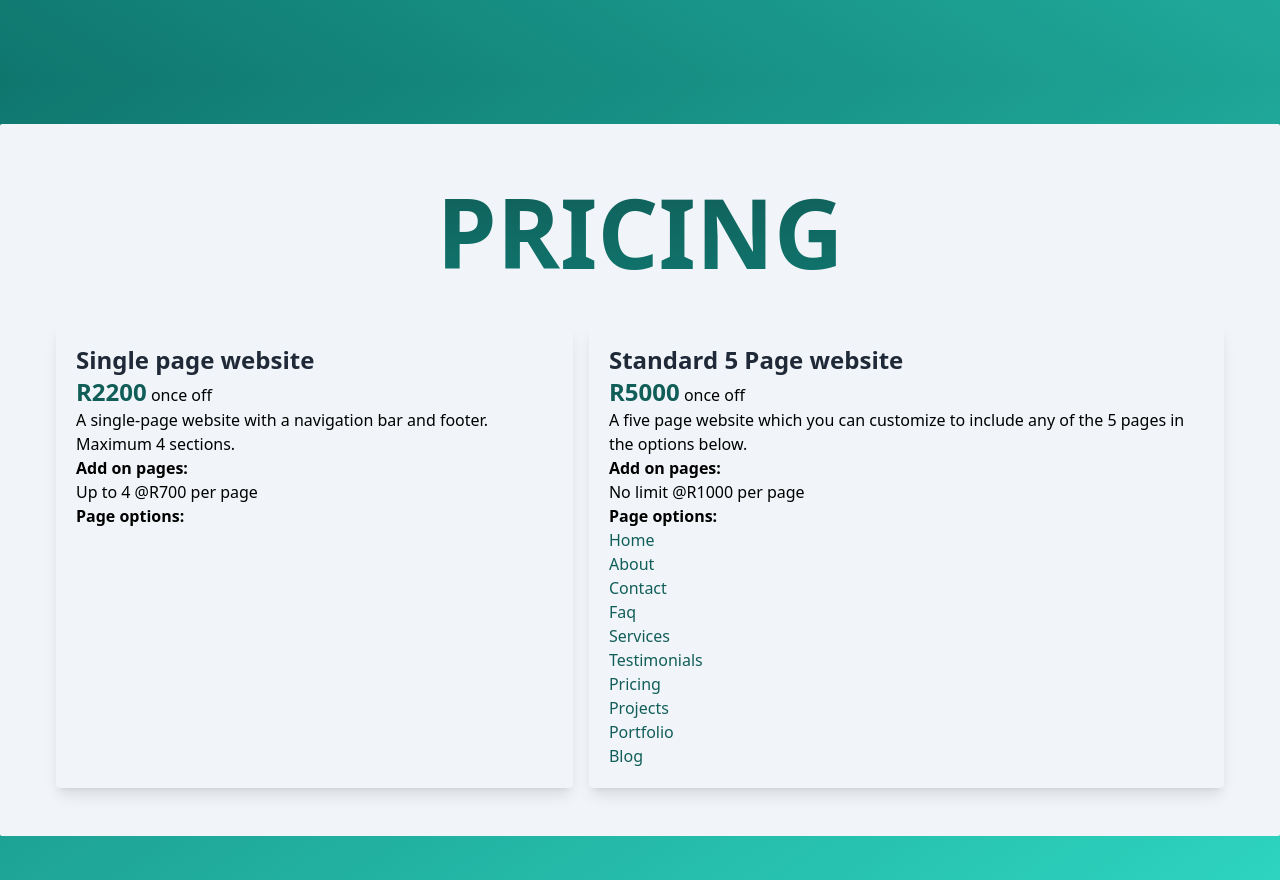
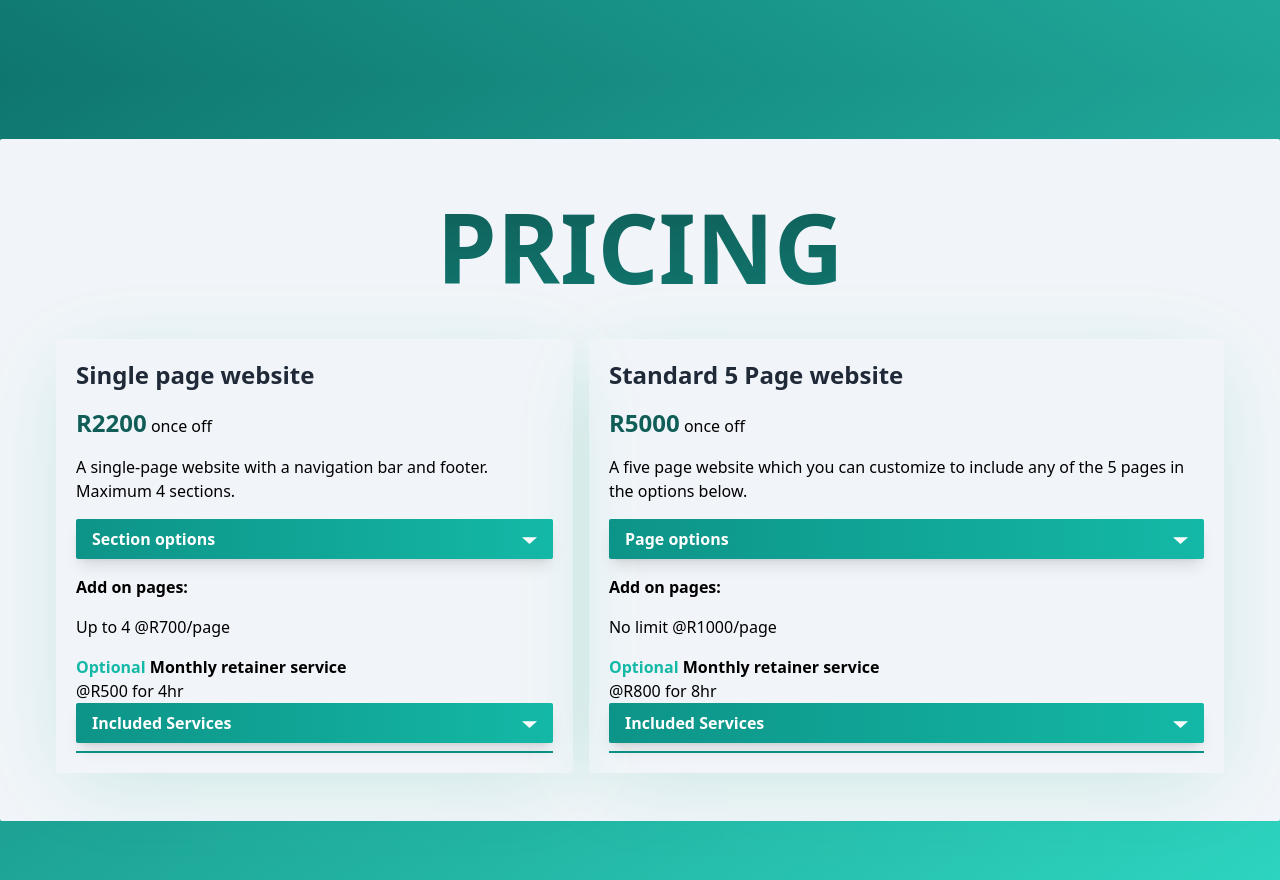
Before and after one commit to Junaidadams/portfolio-website, a React (Vite) app: page / in a window 1280 px wide. Shown: the part 720-1600 px from the top of the page. Built offline with nearby package versions, Linux system fonts and the light colour scheme.

Commit message:
Changes to pricing section mostly. Added toggle menu component.

```diff
--- a/components/FlipLink.jsx
+++ b/components/FlipLink.jsx
@@ -51,10 +51,10 @@ const FlipLink = ({ children, subText, color }) => {
   );
 };
 
-export default FlipLink;
-
 FlipLink.propTypes = {
   children: PropTypes.string,
   subText: PropTypes.string,
   color: PropTypes.string,
 };
+
+export default FlipLink;
--- a/components/Pricing.jsx
+++ b/components/Pricing.jsx
@@ -1,13 +1,15 @@
 import { pricingScheme } from "../constants";
+import ToggleMenu from "./ToggleMenu";
 
 const Pricing = () => {
   return (
     <div className=" h-full p-4 flex flex-col md:flex-row m-auto">
       {pricingScheme.map((data) => (
         <div
-          className="shadow-lg rounded my-2 md:my-0 md:mx-2 p-5"
+          className="shadow-teal-lg rounded my-2 md:my-0 md:mx-2 p-5"
           key={data.key}
         >
+          <div className="border-b-2 pb-2 space-y-4 border-teal-600">
             <h1 className="text-gray-800 font-bold text-2xl">{data.name}</h1>
             <p>
               <span className="text-teal-800 text-2xl font-black">
@@ -16,23 +18,33 @@ const Pricing = () => {
               once off
             </p>
             <p>{data.description}</p>
-
+            {data.pageOptions.length > 0 && (
+              <ToggleMenu
+                menuItems={data.pageOptions}
+                name={data.key === 1 ? "Section options" : "Page options"}
+              />
+            )}
             <h3 className="font-bold">Add on pages:</h3>
             <p>
               {data.addOnPageLimit > 0
-              ? `Up to ${data.addOnPageLimit} @R${data.addOnPageCost} per page`
-              : `No limit @R${data.addOnPageCost} per page`}
+                ? `Up to ${data.addOnPageLimit} @R${data.addOnPageCost}/page`
+                : `No limit @R${data.addOnPageCost}/page`}
             </p>
-          <ul>
-            <h3 className="font-bold">Page options:</h3>
-            {data.pageOptions
-              ? data.pageOptions.map((option, index) => (
-                  <li className="text-teal-800" key={index}>
-                    {option}
-                  </li>
-                ))
-              : ""}{" "}
-          </ul>
+
+            <div className="">
+              <h1 className="font-semibold">
+                <span className="font-bold text-teal-500">Optional</span>{" "}
+                Monthly retainer service
+              </h1>
+              <p>
+                @R{data.retainerCost} for {data.retainerHoursIncluded}hr
+              </p>
+              <ToggleMenu
+                menuItems={data.retainerServicesIncluded}
+                name="Included Services"
+              />
+            </div>
+          </div>
         </div>
       ))}
     </div>
--- /dev/null
+++ b/components/ToggleMenu.jsx
@@ -0,0 +1,90 @@
+import { motion } from "framer-motion";
+import { useState } from "react";
+import PropTypes from "prop-types";
+
+const ToggleMenu = ({ menuItems = [], name }) => {
+  const [isOpen, setIsOpen] = useState(false);
+
+  const itemVariants = {
+    open: {
+      opacity: 1,
+      y: 0,
+      transition: { type: "spring", stiffness: 300, damping: 24 },
+    },
+    closed: { opacity: 0, y: 20, transition: { duration: 0.2 } },
+  };
+
+  const menuVariants = {
+    open: {
+      maxHeight: "100vh", // or a value that comfortably fits the menu
+      opacity: 1,
+      transition: {
+        type: "spring",
+        stiffness: 50,
+        damping: 20,
+        staggerChildren: 0.05,
+      },
+    },
+    closed: {
+      maxHeight: 0,
+      opacity: 0,
+      transition: {
+        type: "spring",
+        stiffness: 50,
+        damping: 20,
+      },
+    },
+  };
+
+  return (
+    <motion.nav
+      initial={false}
+      animate={isOpen ? "open" : "closed"}
+      className="relative bg-slate-100 p- rounded-lg shadow-lg"
+    >
+      <motion.button
+        whileTap={{ scale: 0.97 }}
+        onClick={() => setIsOpen(!isOpen)}
+        className="flex items-center justify-between w-full px-4 py-2 bg-gradient-to-r from-teal-600 to-teal-500 text-white font-semibold rounded-sm focus:outline-none"
+      >
+        {name}
+        <motion.div
+          variants={{
+            open: { rotate: 180 },
+            closed: { rotate: 0 },
+          }}
+          transition={{ duration: 0.2 }}
+          style={{ originY: 0.55 }}
+          className="ml-2"
+        >
+          <svg width="15" height="15" viewBox="0 0 20 20" fill="currentColor">
+            <path d="M0 7 L 20 7 L 10 16" />
+          </svg>
+        </motion.div>
+      </motion.button>
+      <motion.ul
+        variants={menuVariants}
+        initial={false}
+        animate={isOpen ? "open" : "closed"}
+        className="overflow-hidden "
+      >
+        {menuItems.map((item, index) => (
+          <motion.li
+            key={index}
+            variants={itemVariants}
+            className="text-teal-800  font-medium px-4 py-2 rounded-lg"
+          >
+            {item}
+          </motion.li>
+        ))}
+      </motion.ul>
+    </motion.nav>
+  );
+};
+
+ToggleMenu.propTypes = {
+  menuItems: PropTypes.arrayOf(PropTypes.string),
+  name: PropTypes.string.isRequired,
+};
+
+export default ToggleMenu;
--- a/constants.js
+++ b/constants.js
@@ -414,7 +414,18 @@ export const pricingScheme = [
       "Backups and security updates",
       "Monthly site health checks",
     ],
-    pageOptions: [""],
+    pageOptions: [
+      "Home",
+      "About",
+      "Contact",
+      "Faq",
+      "Services",
+      "Testimonials",
+      "Pricing",
+      "Projects",
+      "Portfolio",
+      "Blog",
+    ],
   },
   {
     key: 2,
--- a/src/pages/Home.jsx
+++ b/src/pages/Home.jsx
@@ -1,7 +1,9 @@
+import { useState } from "react";
 import FlipLink from "../../components/FlipLink";
 import Pricing from "../../components/Pricing";
 
 const Home = () => {
+  const [toggleRetainer, setToggleRetainer] = useState(false);
   return (
     <div className="">
       <section
@@ -23,10 +25,10 @@ const Home = () => {
               className=" bg-slate-100 flex space-x-2 md:space-x-8 w-fit px-2 md:px-8 sm:px-4 sm:py-2 rounded-full"
               href="#pricing"
             >
-              <FlipLink subText={"Get "} color={"red-50"}>
+              <FlipLink subText={"Get "} color={"#555"}>
                 Get
               </FlipLink>
-              <FlipLink subText={" Started"} color={"red-500"}>
+              <FlipLink subText={" Started"} color={"#555"}>
                 Started
               </FlipLink>
             </a>
@@ -37,12 +39,12 @@ const Home = () => {
         id="pricing"
         className="min-h-screen flex flex-col bg-gradient-to-br from-teal-700 to-teal-400"
       >
-        <div className="m-auto bg-slate-100 rounded-sm p-8">
+        <div className="m-auto bg-slate-100 rounded-sm p-4 sm:p-6 md:p-8">
           <h1 className="text-4xl font-black font-san uppercase sm:text-7xl  md:text-8xl  my-5 bg-gradient-to-t from-teal-700 to-teal-800 text-transparent bg-clip-text shadow- text-center p-2">
             Pricing
           </h1>
           <div className="w-fit">
-            <Pricing />
+            <Pricing toggleRetainer={toggleRetainer} />
           </div>
         </div>
       </section>
--- a/tailwind.config.js
+++ b/tailwind.config.js
@@ -8,6 +8,7 @@ export default {
   theme: {
     extend: {
       boxShadow: {
+        "teal-lg": "0px 15px 80px -15px rgba(20, 170, 126, 0.2)", // Teal shadow
         "3xl": "0px 35px 120px -15px #211e35",
         "4xl": "0px 30px 120px -15px #211e35",
       },
```
Lines whose indentation alone changed are shown as unchanged.
